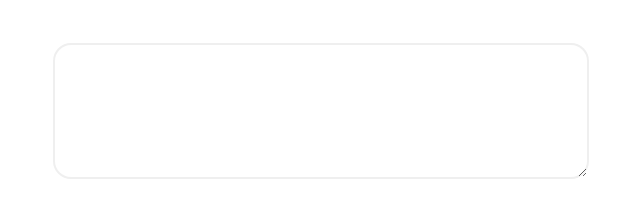
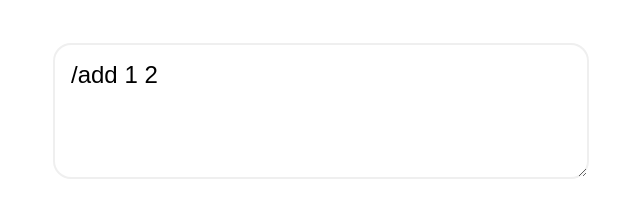
Before and after one commit to cwackerfuss/slash-compose, a website built with Parcel: page index.html in a window 1280 px wide. Shown: the part 177-399 px from the top of the page, without its empty margins (335-975 px from the left). Built offline with nearby package versions, Linux system fonts and the light colour scheme.

Commit message:
finalized the docs for demo

```diff
--- a/index.html
+++ b/index.html
@@ -1,5 +1,6 @@
 <!DOCTYPE html>
 <html>
+
 <head>
   <title>Slash Compose Demo</title>
   <meta charset="UTF-8" />
@@ -13,7 +14,7 @@
       A small library written in vanilla Typescript that enables customizable
       slash commands in any input field!
     </p>
-      <textarea id="hey"></textarea>
+    <textarea>/add 1 2</textarea>
 
     <h3>
       Try some commands:
@@ -29,4 +30,5 @@
 
   <script src="src/index.ts"></script>
 </body>
+
 </html>
```
Also changed, not shown: README.md. Lines whose indentation alone changed are shown as unchanged.
